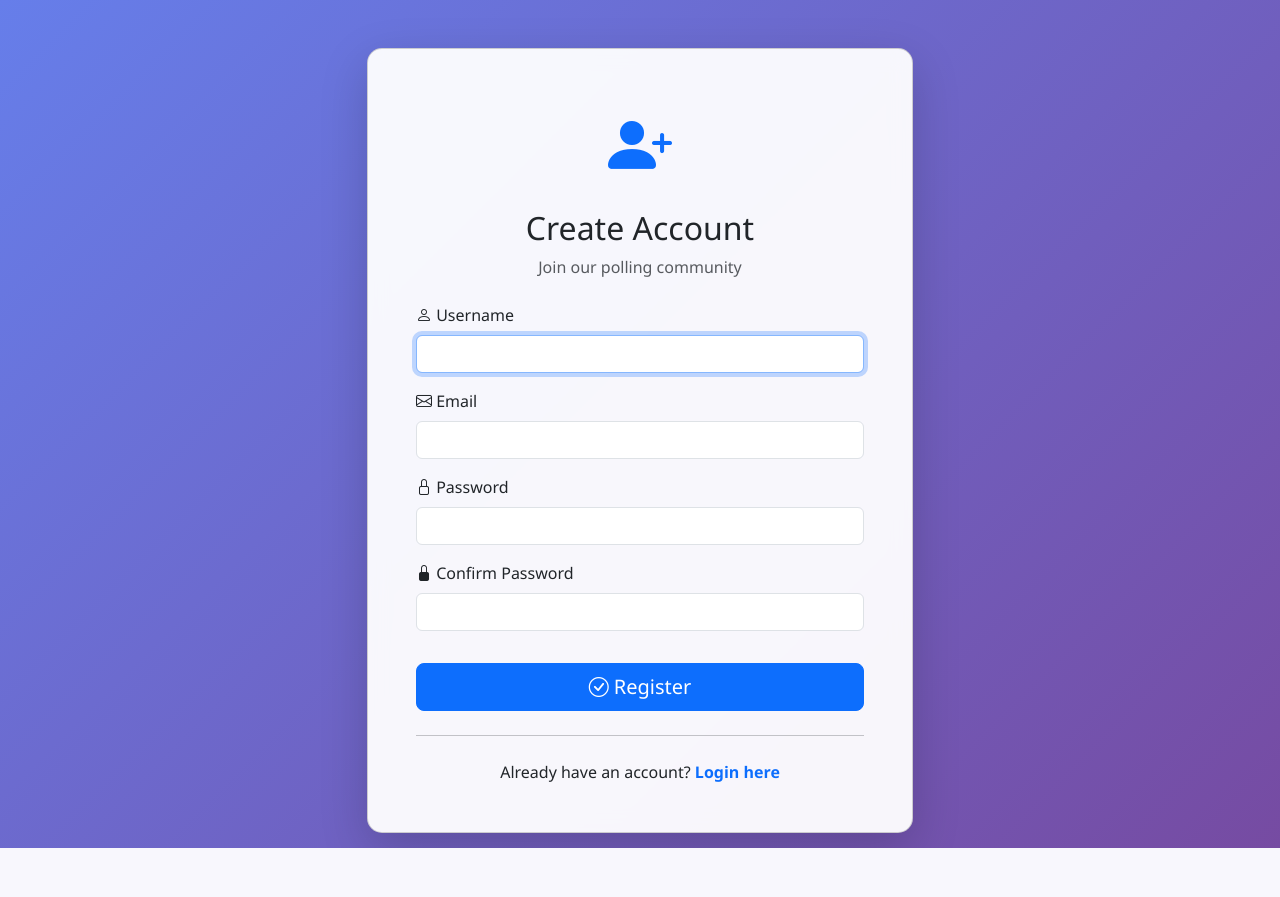
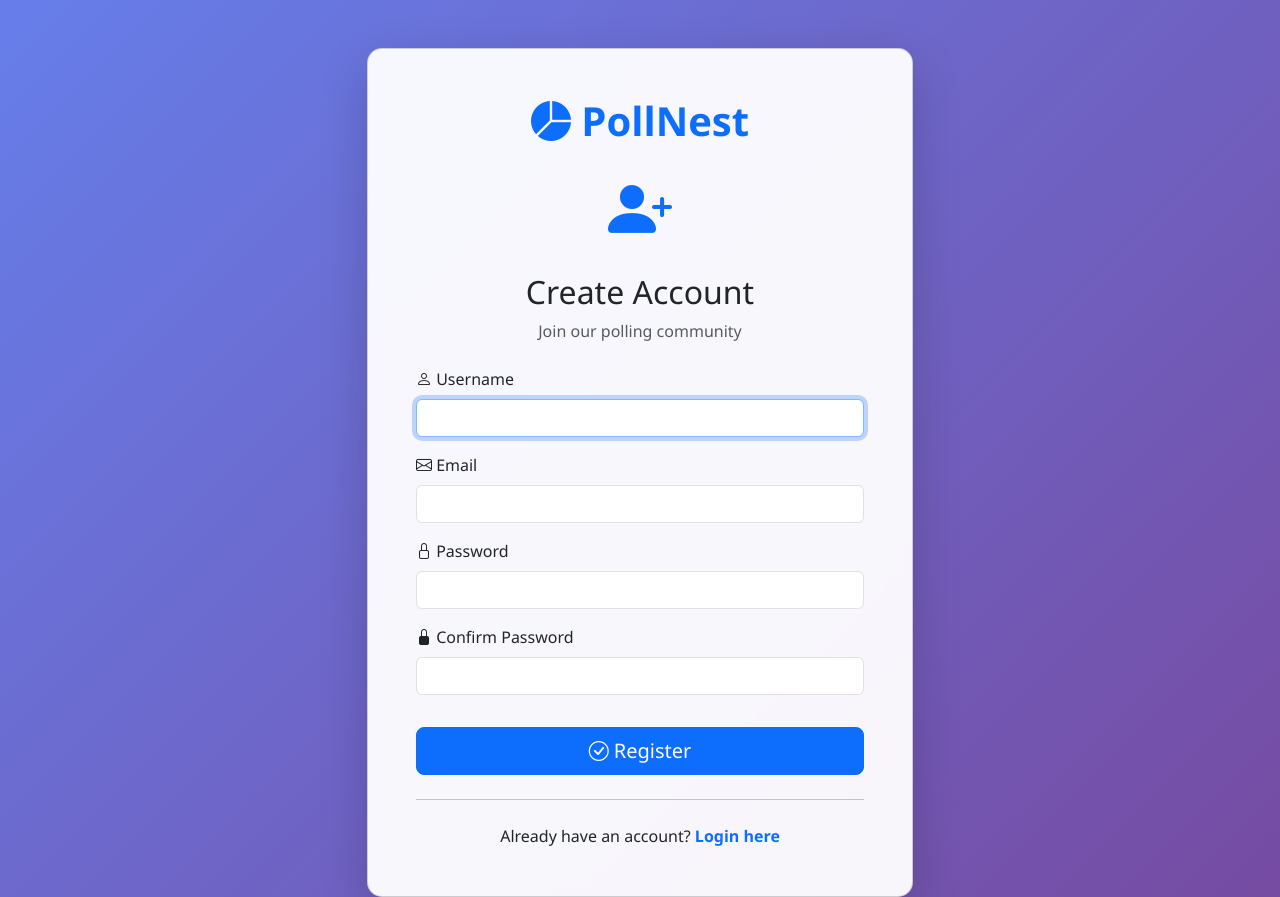
Before and after one commit to anshthummar9/PollNest, a Django app: page /register/ in a window 1280 px wide. Before the commit the page ends 848 px from the top, so only its background shows below. Run offline with Django 5.2, Linux system fonts and the light colour scheme.

Commit message:
add name to system

```diff
--- a/polls/templates/polls/base.html
+++ b/polls/templates/polls/base.html
@@ -4,7 +4,7 @@
 <head>
     <meta charset="UTF-8">
     <meta name="viewport" content="width=device-width, initial-scale=1.0">
-    <title>{% block title %}Polling System{% endblock %}</title>
+    <title>{% block title %}PollNest{% endblock %}</title>
 
     <!-- Bootstrap CSS -->
     <link href="https://cdn.jsdelivr.net/npm/bootstrap@5.3.0/dist/css/bootstrap.min.css" rel="stylesheet">
@@ -20,7 +20,7 @@
     <nav class="navbar navbar-expand-lg navbar-dark bg-primary shadow-sm mb-4">
     <div class="container">
         <a class="navbar-brand" href="{% url 'polls:poll_list' %}">
-            <i class="bi bi-pie-chart-fill"></i> Polling System
+            <i class="bi bi-pie-chart-fill"></i> PollNest
         </a>
         <button class="navbar-toggler" type="button" data-bs-toggle="collapse" data-bs-target="#navbarNav">
             <span class="navbar-toggler-icon"></span>
--- a/polls/templates/polls/register.html
+++ b/polls/templates/polls/register.html
@@ -1,7 +1,7 @@
 {% extends 'polls/base.html' %}
 {% load static %}
 
-{% block title %}Register - Polling System{% endblock %}
+{% block title %}Register - PollNest{% endblock %}
 
 {% block content %}
 <div class="row justify-content-center mt-5">
@@ -9,6 +9,9 @@
         <div class="card auth-card shadow-lg">
             <div class="card-body p-5">
                 <div class="text-center mb-4">
+                    <h1 class="fw-bold text-primary mb-3">
+                        <i class="bi bi-pie-chart-fill"></i> PollNest
+                    </h1>
                     <i class="bi bi-person-plus-fill text-primary" style="font-size: 4rem;"></i>
                     <h2 class="mt-3 mb-2">Create Account</h2>
                     <p class="text-muted">Join our polling community</p>
@@ -23,7 +26,7 @@
                         </label>
                         {{ form.username }}
                         {% if form.username.errors %}
-                            <div class="text-danger small mt-1">{{ form.username.errors.0 }}</div>
+                        <div class="text-danger small mt-1">{{ form.username.errors.0 }}</div>
                         {% endif %}
                     </div>
 
@@ -33,7 +36,7 @@
                         </label>
                         {{ form.email }}
                         {% if form.email.errors %}
-                            <div class="text-danger small mt-1">{{ form.email.errors.0 }}</div>
+                        <div class="text-danger small mt-1">{{ form.email.errors.0 }}</div>
                         {% endif %}
                     </div>
 
@@ -43,7 +46,7 @@
                         </label>
                         {{ form.password1 }}
                         {% if form.password1.errors %}
-                            <div class="text-danger small mt-1">{{ form.password1.errors.0 }}</div>
+                        <div class="text-danger small mt-1">{{ form.password1.errors.0 }}</div>
                         {% endif %}
                     </div>
 
@@ -53,7 +56,7 @@
                         </label>
                         {{ form.password2 }}
                         {% if form.password2.errors %}
-                            <div class="text-danger small mt-1">{{ form.password2.errors.0 }}</div>
+                        <div class="text-danger small mt-1">{{ form.password2.errors.0 }}</div>
                         {% endif %}
                     </div>
 
--- a/polls/views.py
+++ b/polls/views.py
@@ -20,7 +20,7 @@ def register_view(request):
         if form.is_valid():
             user = form.save()
             login(request, user)
-            messages.success(request, 'Registration successful! Welcome to the polling system.')
+            messages.success(request, 'Registration successful! Welcome to PollNest.')
             return redirect('polls:poll_list')
     else:
         form = RegisterForm()
--- /dev/null
+++ b/requirements.txt
@@ -0,0 +1,2 @@
+# Django Framework
+Django==5.2.7
```
Also changed, not shown: polls/templates/polls/login.html (+6 -2 lines), README.md, 1 other file.
